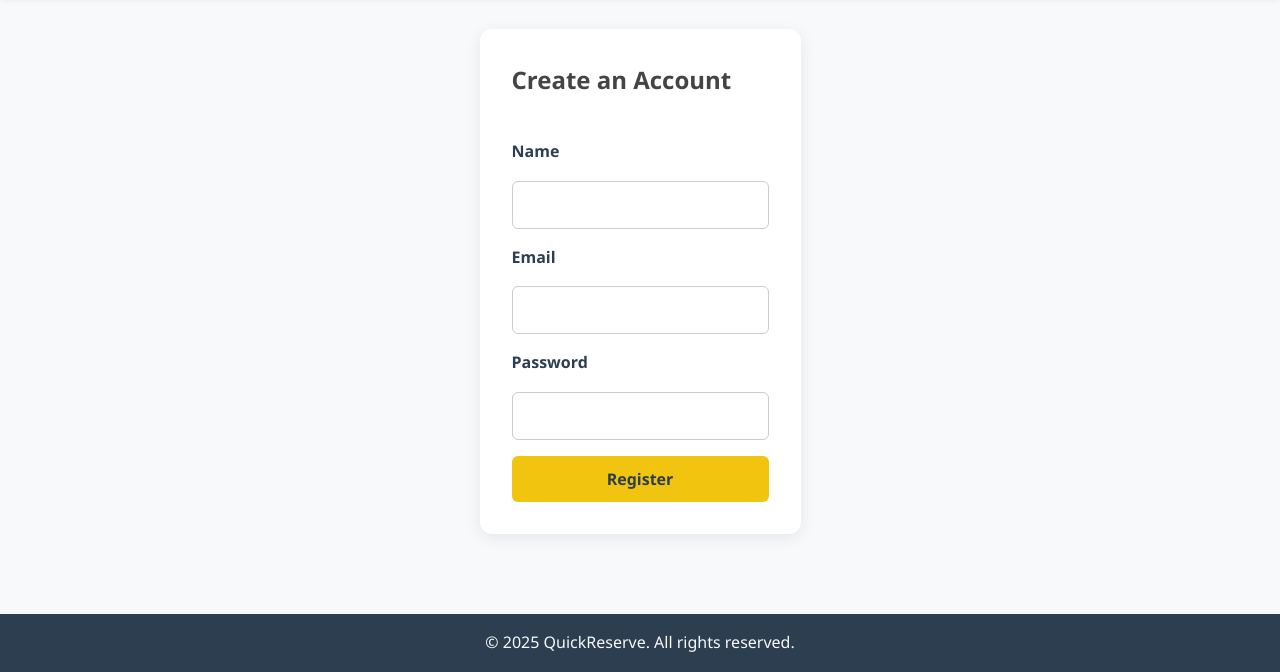
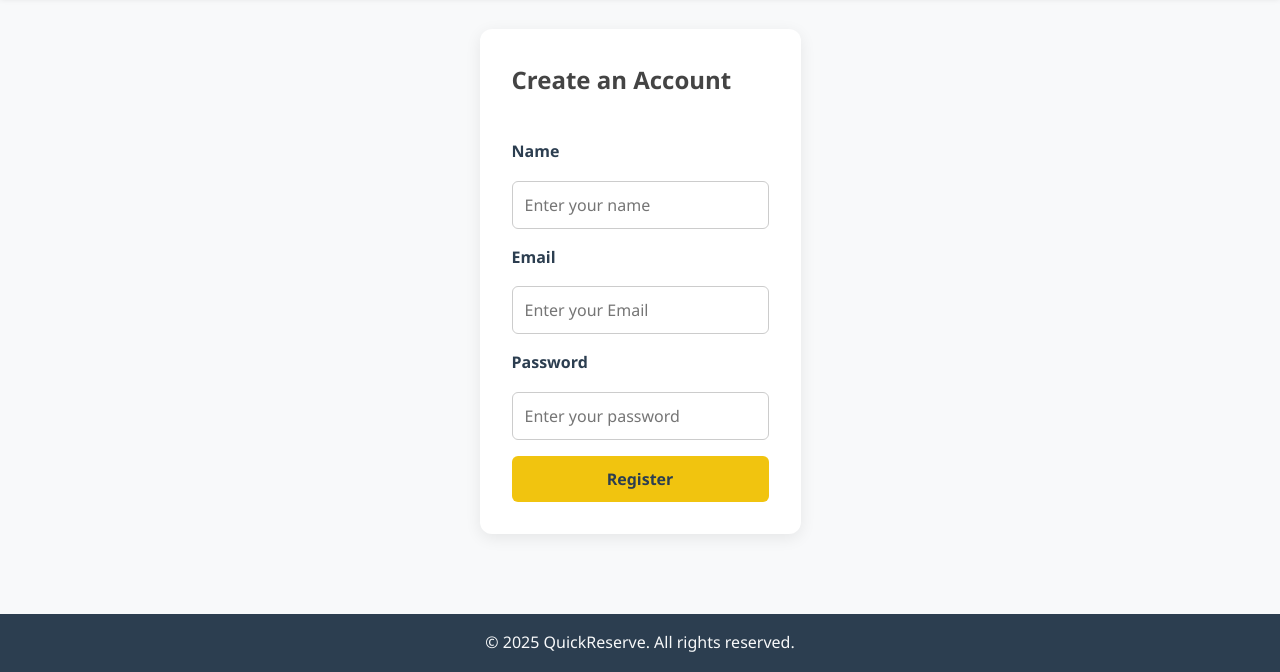
Before and after one commit to Bharath-56/quickreserve, a website: page quickreserve/public/register.html in a window 1280 px wide. Shown: the part 128-800 px from the top of the page. Drawn offline with Linux system fonts and the light colour scheme; no server answers.

Commit message:
Update login.html

```diff
--- a/quickreserve/public/register.html
+++ b/quickreserve/public/register.html
@@ -46,13 +46,13 @@
   <h2>Create an Account</h2>
   <form id="register-form">
     <label for="name">Name</label>
-    <input type="text" id="name" name="name" required />
+    <input type="text" id="name" name="name" required placeholder="Enter your name"/>
 
     <label for="email">Email</label>
-    <input type="email" id="email" name="email" required />
+    <input type="email" id="email" name="email" required placeholder="Enter your Email"/>
 
     <label for="password">Password</label>
-    <input type="password" id="password" name="password" required />
+    <input type="password" id="password" name="password" required placeholder="Enter your password"/>
 
     <button type="submit">Register</button>
   </form>
```
Also changed, not shown: quickreserve/public/login.html (+2 -2 lines).
